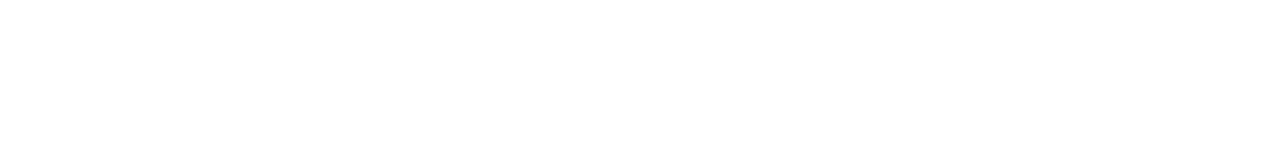
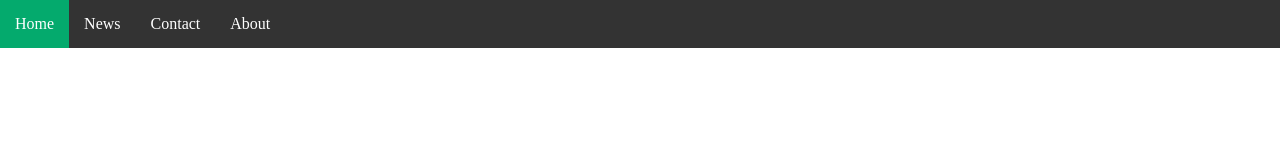
Before and after one commit to LaurieWatelet/ExoJS, a plain HTML site: page ExoJS/9.html in a window 1280 px wide. Drawn offline with Linux system fonts and the light colour scheme.

Commit message:
1 file modified

```diff
--- a/ExoJS/9.html
+++ b/ExoJS/9.html
@@ -6,8 +6,53 @@
   <meta name="viewport" content="width=device-width, initial-scale=1.0">
   <title>Ex n°9 - Naviguation responsive avec menu hamburger</title>
 </head>
+<style>
+*{
+  margin:0;
+  padding:0;
+}
+nav{
+  display:flex;
+  flex-direction:row;
+}
+ul{
+  display:flex;
+}
+li{
+  list-style-type:none;
+  padding:15px;
+}
+li:hover{
+  background-color:#04AA6D;
+}
+li a{
+  text-decoration:none;
+  color:white;
+}
+header{
+  background-color:#333333;
+}
+/*Les Medias Queries pour la version mobile*/
+@media (max-width:390px){
+  ul li:not(:first-child) {
+    display: none;
+  }
+}
+
+
+
+</style>
 <body>
-
+  <header>
+    <nav>
+      <ul>
+        <li><a href="#">Home</li>
+        <li><a href="#">News</li>
+        <li><a href="#">Contact</li>
+        <li><a href="#">About</li>
+      </ul>
+    </nav>
+  </header>
 <script>
 
 </script>
```
